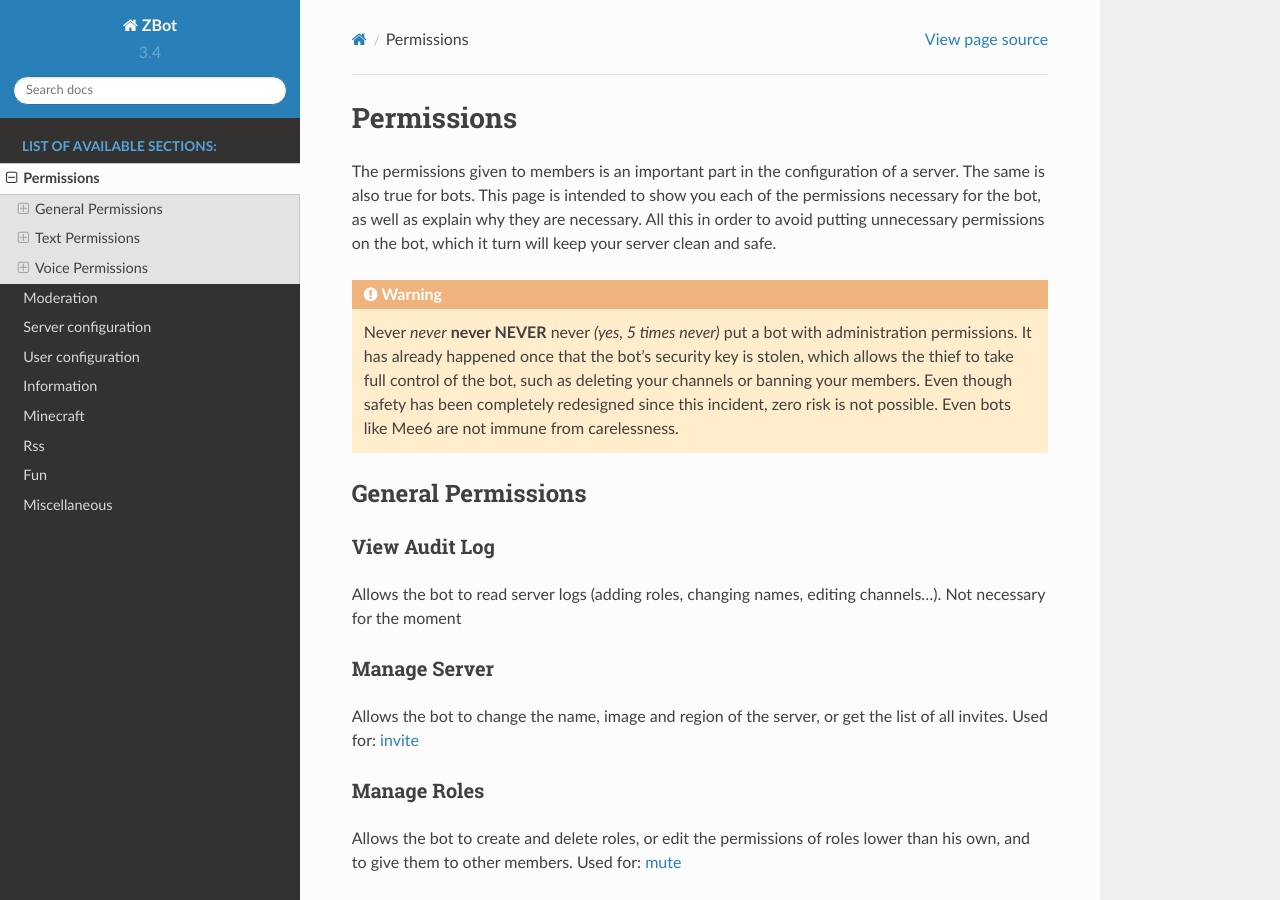
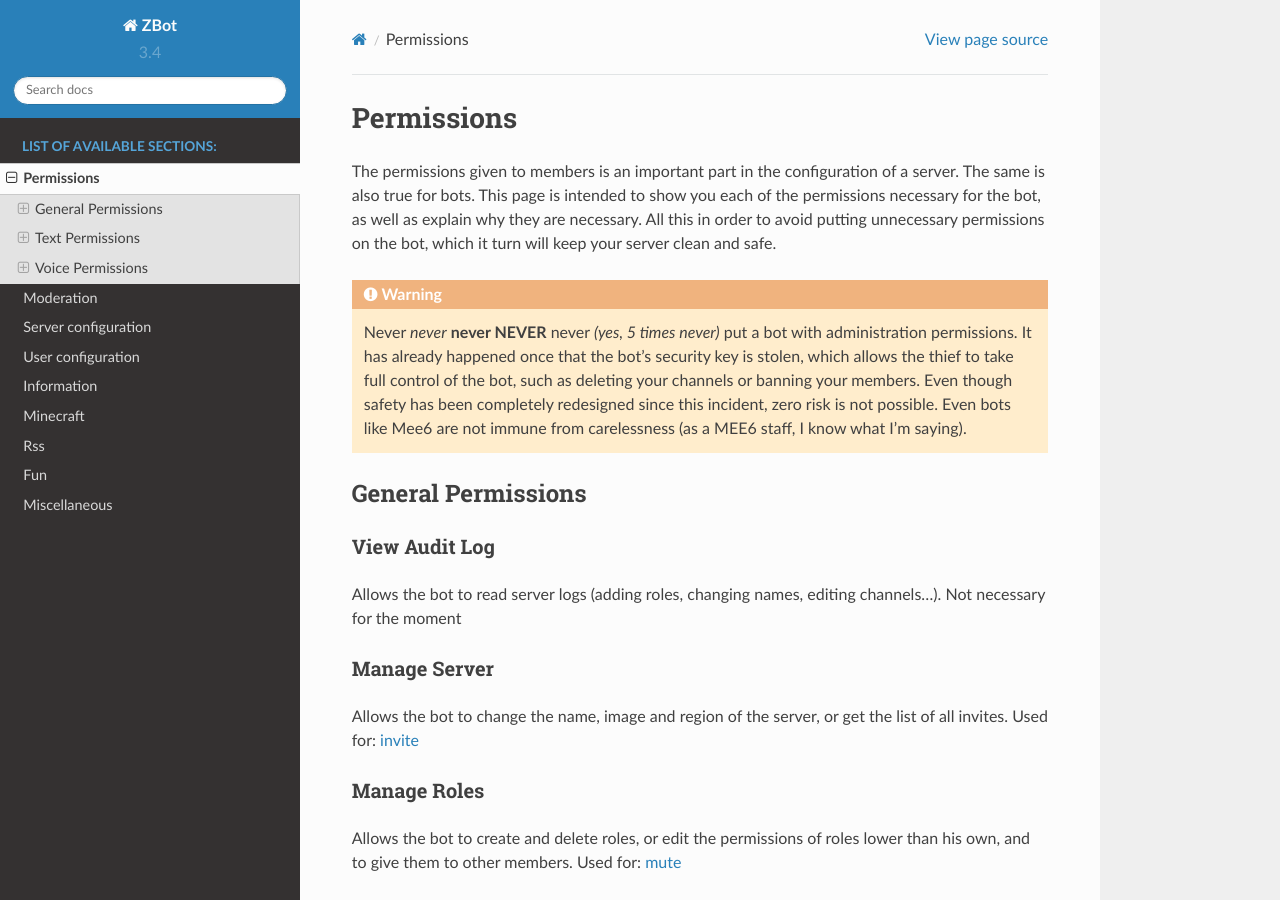
Before and after one commit to Axobot-org/Axobot, a Sphinx documentation site: the page built from docs/perms.rst, in a window 1280 px wide and 900 px high. Built offline with Sphinx 7.4.7 and the Read the Docs theme 2.0.0, drawn with Linux system fonts in a browser that asks for light colours.

Commit message:
update general intro

```diff
--- a/docs/perms.rst
+++ b/docs/perms.rst
@@ -4,7 +4,7 @@
 
 The permissions given to members is an important part in the configuration of a server. The same is also true for bots. This page is intended to show you each of the permissions necessary for the bot, as well as explain why they are necessary. All this in order to avoid putting unnecessary permissions on the bot, which it turn will keep your server clean and safe.
 
-.. warning:: Never *never* **never NEVER** never *(yes, 5 times never)* put a bot with administration permissions. It has already happened once that the bot's security key is stolen, which allows the thief to take full control of the bot, such as deleting your channels or banning your members. Even though safety has been completely redesigned since this incident, zero risk is not possible. Even bots like Mee6 are not immune from carelessness.
+.. warning:: Never *never* **never NEVER** never *(yes, 5 times never)* put a bot with administration permissions. It has already happened once that the bot's security key is stolen, which allows the thief to take full control of the bot, such as deleting your channels or banning your members. Even though safety has been completely redesigned since this incident, zero risk is not possible. Even bots like Mee6 are not immune from carelessness (as a MEE6 staff, I know what I'm saying).
 
 -------------------
 General Permissions
```
